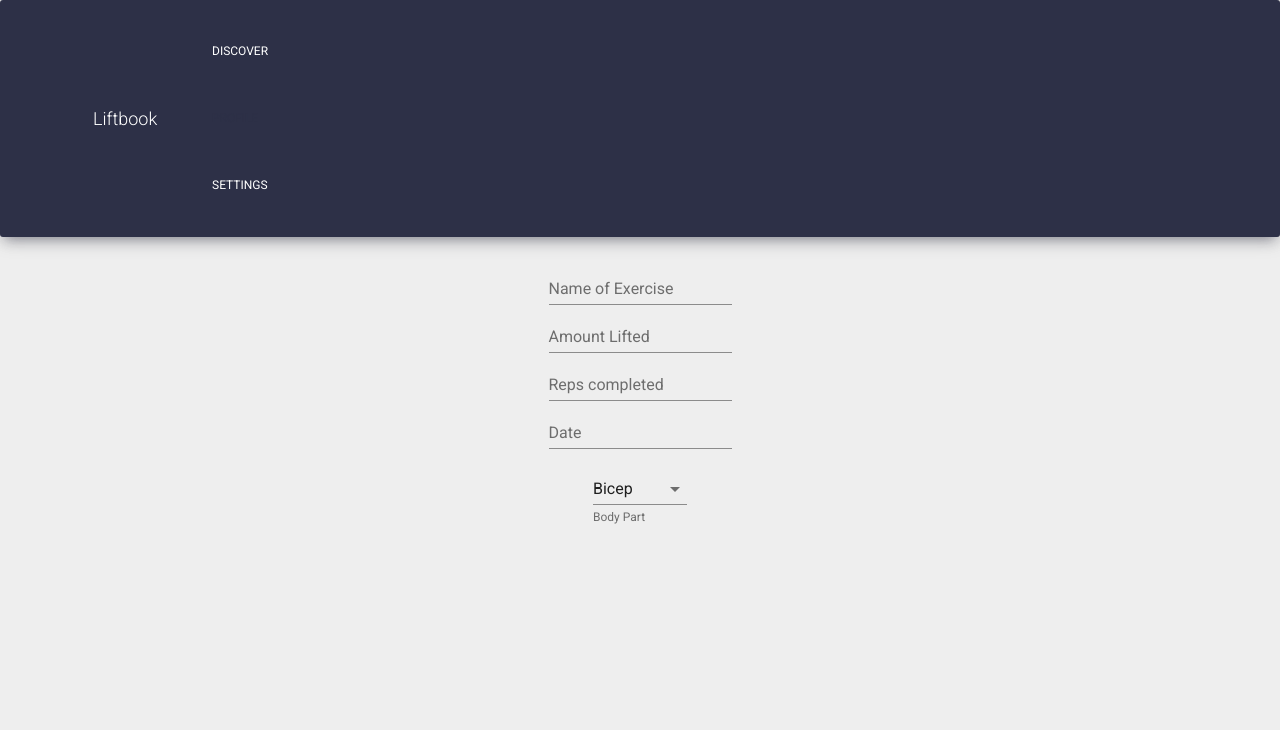
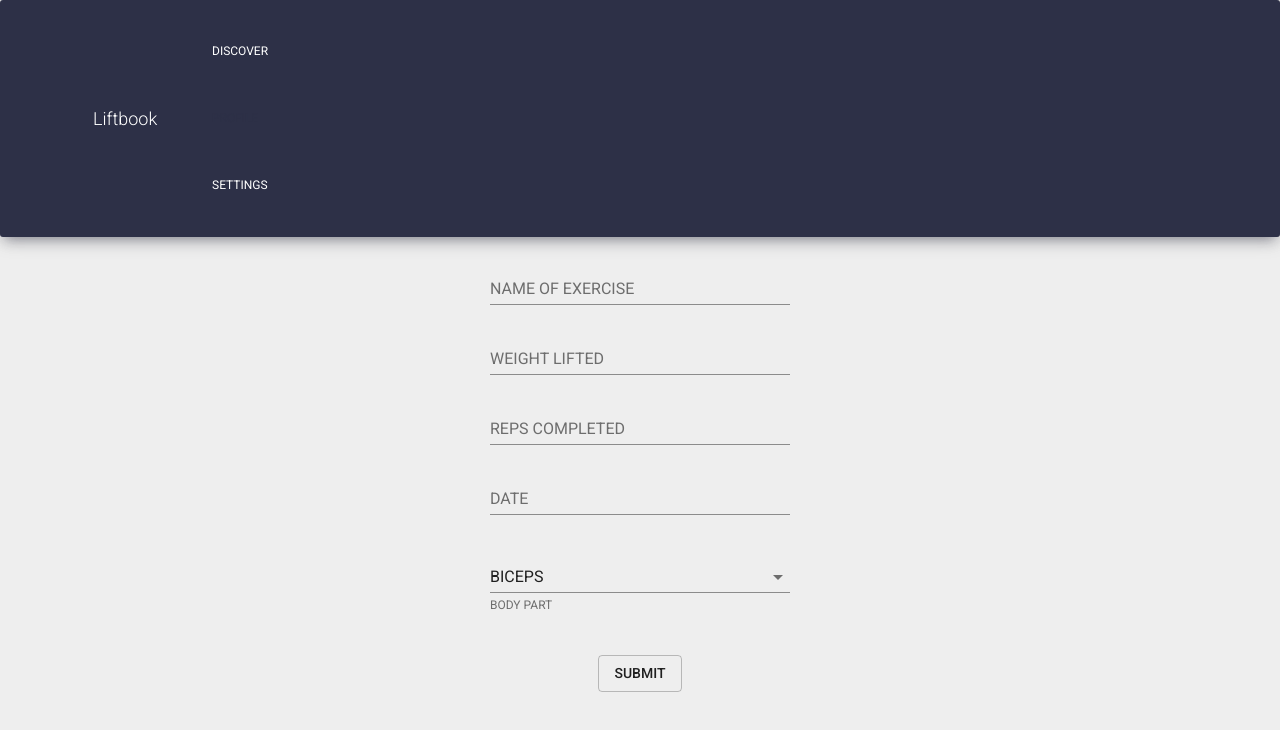
Before and after one commit to liftbook/liftbook-fe, a React (Create React App) app: page /add in a window 1280 px wide. Shown: the top 730 px of the page. Built offline with nearby package versions, Linux system fonts and the light colour scheme; what react-google-maps would draw is missing.

Commit message:
style form

```diff
--- a/src/Add.css
+++ b/src/Add.css
@@ -1,3 +1,11 @@
 form {
     text-align: center;
+    font-size: 40px;
+    color: green;
 }
+
+.input-style {
+    width: 300px;
+    height: 70px;
+    font-size: 20px;
+}
--- a/src/Add.js
+++ b/src/Add.js
@@ -1,78 +1,68 @@
 import React, { Component } from "react";
 import "./Add.css";
 
-import withStyles from "@material-ui/core/styles/withStyles";
+// material-ui imports
 import FormControl from "@material-ui/core/FormControl";
 import InputLabel from "@material-ui/core/InputLabel";
 import Input from "@material-ui/core/Input";
-import CustomInput from "components/CustomInput/CustomInput.jsx";
-
-// @material-ui/icons
-import Clear from "@material-ui/icons/Clear";
-import Check from "@material-ui/icons/Check";
-// core components
-import customInputStyle from "assets/jss/material-dashboard-react/components/customInputStyle.jsx";
-
-// Material-Ui
-import { makeStyles } from "@material-ui/core/styles";
+import Button from "@material-ui/core/Button";
 import NativeSelect from "@material-ui/core/NativeSelect";
-import OutlinedInput from "@material-ui/core/OutlinedInput";
-import FilledInput from "@material-ui/core/FilledInput";
-
-import MenuItem from "@material-ui/core/MenuItem";
 import FormHelperText from "@material-ui/core/FormHelperText";
-
-import Select from "@material-ui/core/Select";
-
-const formStyle = {
-  color: "green"
-};
 
 export default class Add extends Component {
   render() {
     return (
       <form>
-        <FormControl>
-          <InputLabel>Name of Exercise</InputLabel>
+        <FormControl className="input-style">
+          <InputLabel>NAME OF EXERCISE</InputLabel>
           <Input />
         </FormControl>
 
         <br />
 
-        <FormControl>
-          <InputLabel>Amount Lifted</InputLabel>
+        <FormControl className="input-style">
+          <InputLabel>WEIGHT LIFTED</InputLabel>
           <Input />
         </FormControl>
 
         <br />
 
-        <FormControl>
-          <InputLabel>Reps completed</InputLabel>
+        <FormControl className="input-style">
+          <InputLabel className="input-label">REPS COMPLETED</InputLabel>
           <Input />
         </FormControl>
 
         <br />
 
-        <FormControl>
-          <InputLabel>Date</InputLabel>
+        <FormControl className="input-style">
+          <InputLabel className="input-label">DATE</InputLabel>
           <Input />
         </FormControl>
 
         <br />
         <br />
 
-        <FormControl>
+        <FormControl className="input-style">
           <NativeSelect>
             <option value="" disabled>
-              Body Part
+              BODY PART
             </option>
-            <option>Bicep</option>
-            <option>Triceps </option>
-            <option>Back</option>
-            <option>Shoulder</option>
+            <option>BICEPS</option>
+            <option>TRICEPS</option>
+            <option>BACK</option>
+            <option>CHEST</option>
+            <option>SHOULDERS</option>
+            <option>ABS</option>
+            <option>LEGS</option>
+            <option>MISC</option>
           </NativeSelect>
-          <FormHelperText>Body Part</FormHelperText>
+          <FormHelperText>BODY PART</FormHelperText>
         </FormControl>
+
+        <br />
+        <br />
+
+        <Button variant="outlined">Submit</Button>
       </form>
     );
   }
--- a/src/App.js
+++ b/src/App.js
@@ -1,8 +1,6 @@
-
 // import React from 'react';
 // import './App.css';
 // import { Route } from 'react-router-dom';
-
 
 import React, { Component } from "react";
 import Summary from "./Summary";
@@ -15,7 +13,7 @@ import Add from "Add";
 import Button from "components/CustomButtons/Button.jsx";
 import { connect } from "react-redux";
 import { withRouter } from "react-router";
-import User from './User'
+import User from "./User";
 
 import withStyles from "@material-ui/core/styles/withStyles";
 // core components
@@ -24,8 +22,8 @@ import CardBody from "components/Card/CardBody.jsx";
 import { makeStyles } from "@material-ui/core/styles";
 import Fab from "@material-ui/core/Fab";
 import AddIcon from "@material-ui/icons/Add";
-import LoginForm from './components/Login/LoginForm'
-import SignupForm from './components/SignUp/SignupForm';
+import LoginForm from "./components/Login/LoginForm";
+import SignupForm from "./components/SignUp/SignupForm";
 
 // @material-ui/core components
 import List from "@material-ui/core/List";
@@ -43,14 +41,12 @@ import GridItem from "components/Grid/GridItem.jsx";
 import Header from "components/Header/Header.jsx";
 import CustomInput from "components/CustomInput/CustomInput.jsx";
 import CustomDropdown from "components/CustomDropdown/CustomDropdown.jsx";
-import PrivateRoute from './PrivateRoute'
+import PrivateRoute from "./PrivateRoute";
 
 import navbarsStyle from "assets/jss/material-kit-pro-react/views/componentsSections/navbarsStyle.jsx";
 
 import image from "assets/img/bg.jpg";
 import profileImage from "assets/img/faces/avatar.jpg";
-
-
 
 import {
   cardTitle,
@@ -72,18 +68,26 @@ export default class App extends React.Component {
     };
   }
   render() {
-    console.log('something')
+    console.log("something");
     return (
-    <div >
+      <div>
         <Header
           brand="Liftbook"
           color="info"
           links={
-                <List className={this.state.classes.list + " " + this.state.classes.mlAuto}>
+            <List
+              className={
+                this.state.classes.list + " " + this.state.classes.mlAuto
+              }
+            >
               <ListItem className={this.state.classes.listItem}>
                 <Button
                   href="#pablo"
-                      className={this.state.classes.navLink + " " + this.state.classes.navLinkActive}
+                  className={
+                    this.state.classes.navLink +
+                    " " +
+                    this.state.classes.navLinkActive
+                  }
                   onClick={e => e.preventDefault()}
                   color="transparent"
                 >
@@ -96,9 +100,7 @@ export default class App extends React.Component {
                   onClick={e => e.preventDefault()}
                   color="transparent"
                 >
-                      <Link to="/users">
-                      Profile
-                      </Link>
+                  <Link to="/users">Profile</Link>
                 </Button>
               </ListItem>
               <ListItem className={this.state.classes.listItem}>
@@ -112,7 +114,7 @@ export default class App extends React.Component {
                 </Button>
               </ListItem>
             </List>
-              }//
+          } //
         />
         <Route exact path="/" component={LoginForm} />
         <Route exact path="/login" component={LoginForm} />
@@ -122,8 +124,8 @@ export default class App extends React.Component {
         {/*this route private after login*/}
         <Route exact path="/users" component={User} />
         <Route exact path="/users/:username" component={User} />
-      <Route exact path="/Summary" component={Summary}/>
-
+        <Route exact path="/Summary" component={Summary} />
+        <Route exact path="/test" component={CustomInput} />
       </div>
     );
   }
--- a/src/components/CustomInput/CustomInput.jsx
+++ b/src/components/CustomInput/CustomInput.jsx
@@ -1,12 +1,11 @@
 /*!
 
 =========================================================
-* Material Dashboard React - v1.7.0
+* Material Kit PRO React - v1.7.0
 =========================================================
 
-* Product Page: https://www.creative-tim.com/product/material-dashboard-react
+* Product Page: https://www.creative-tim.com/product/material-kit-pro-react
 * Copyright 2019 Creative Tim (https://www.creative-tim.com)
-* Licensed under MIT (https://github.com/creativetimofficial/material-dashboard-react/blob/master/LICENSE.md)
 
 * Coded by Creative Tim
 
@@ -16,8 +15,11 @@
 
 */
 import React from "react";
+// nodejs library to set properties for components
+import PropTypes from "prop-types";
+// nodejs library that concatenates classes
 import classNames from "classnames";
-import PropTypes from "prop-types";
+
 // @material-ui/core components
 import withStyles from "@material-ui/core/styles/withStyles";
 import FormControl from "@material-ui/core/FormControl";
@@ -27,7 +29,8 @@ import Input from "@material-ui/core/Input";
 import Clear from "@material-ui/icons/Clear";
 import Check from "@material-ui/icons/Check";
 // core components
-import customInputStyle from "assets/jss/material-dashboard-react/components/customInputStyle.jsx";
+
+import customInputStyle from "assets/jss/material-kit-pro-react/components/customInputStyle.jsx";
 
 function CustomInput({ ...props }) {
   const {
@@ -38,6 +41,8 @@ function CustomInput({ ...props }) {
     labelProps,
     inputProps,
     error,
+    white,
+    inputRootCustomClasses,
     success
   } = props;
 
@@ -48,19 +53,30 @@ function CustomInput({ ...props }) {
   const underlineClasses = classNames({
     [classes.underlineError]: error,
     [classes.underlineSuccess]: success && !error,
-    [classes.underline]: true
+    [classes.underline]: true,
+    [classes.whiteUnderline]: white
   });
   const marginTop = classNames({
-    [classes.marginTop]: labelText === undefined
+    [inputRootCustomClasses]: inputRootCustomClasses !== undefined
   });
+  const inputClasses = classNames({
+    [classes.input]: true,
+    [classes.whiteInput]: white
+  });
+  var formControlClasses;
+  if (formControlProps !== undefined) {
+    formControlClasses = classNames(
+      formControlProps.className,
+      classes.formControl
+    );
+  } else {
+    formControlClasses = classes.formControl;
+  }
   return (
-    <FormControl
-      {...formControlProps}
-      className={formControlProps.className + " " + classes.formControl}
-    >
+    <FormControl {...formControlProps} className={formControlClasses}>
       {labelText !== undefined ? (
         <InputLabel
-          className={classes.labelRoot + labelClasses}
+          className={classes.labelRoot + " " + labelClasses}
           htmlFor={id}
           {...labelProps}
         >
@@ -69,6 +85,7 @@ function CustomInput({ ...props }) {
       ) : null}
       <Input
         classes={{
+          input: inputClasses,
           root: marginTop,
           disabled: classes.disabled,
           underline: underlineClasses
@@ -92,8 +109,10 @@ CustomInput.propTypes = {
   id: PropTypes.string,
   inputProps: PropTypes.object,
   formControlProps: PropTypes.object,
+  inputRootCustomClasses: PropTypes.string,
   error: PropTypes.bool,
-  success: PropTypes.bool
+  success: PropTypes.bool,
+  white: PropTypes.bool
 };
 
 export default withStyles(customInputStyle)(CustomInput);
```
Lines whose indentation alone changed are shown as unchanged.
